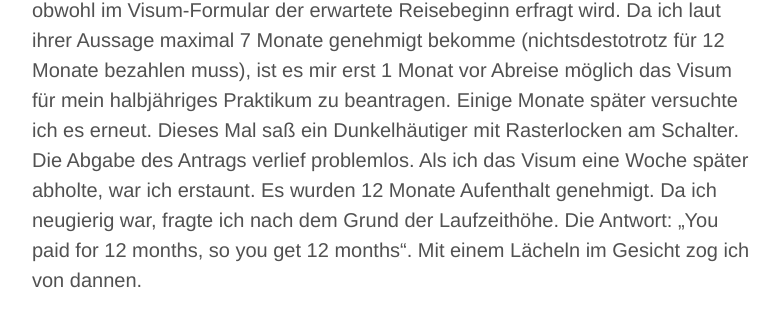
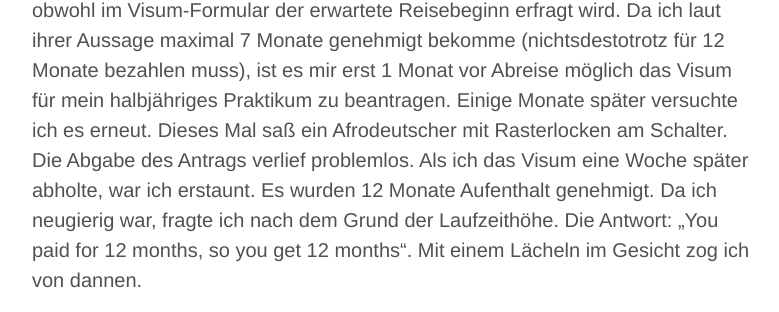
Before and after one commit to benjaminbergner/indien_blog, a Jekyll site: the page built from _posts/2014-09-29-wie-ich-meine-reise-nach-indien-organisierte-teil-2.md, in a window 1280 px wide and 900 px high, scrolled down 3636 px. Shown: the part 381-693 px from the top of the window, without its empty margins (248-1027 px from the left). Built offline with Jekyll 4.4.1, drawn with Linux system fonts in a browser that asks for light colours; Markdown is read by kramdown in place of the engine named in the settings; comment, search, counter and statistics services are not loaded; some of the changed text lies outside the part shown.

Commit message:
correc
correc

```diff
--- a/_posts/2014-09-29-wie-ich-meine-reise-nach-indien-organisierte-teil-2.md
+++ b/_posts/2014-09-29-wie-ich-meine-reise-nach-indien-organisierte-teil-2.md
@@ -40,7 +40,7 @@ description: "Im zweiten Teil gebe ich weitere Einblicke in die Organisation ein
 <h5>Das Visum</h5>
 <p>Erstes Geld gab ich für einen Reisepass aus. Als ich ein Einladungsschreiben vom Unternehmen bekam, war das der Startschuss mich um das Visum zu kümmern. Dafür war einiges an Bürokratie abzuleisten. Neben einem Formular, in dem zuerst persönliche Daten, dann Detaillierteres, u.a. der Beruf meines Vaters und meine vorherigen Reisezeile, abgefragt wurde, musste ich zwei Reisepasskopien, zwei Fotos in genau 5x5cm Größe, den Nachweis einer finanziellen Absicherung durch eine Förderung oder durch meine Eltern und das Einladungsschreiben des indischen Unternehmens einreichen.</p>
 <p>Bereits beim Ausfüllen des Formulars gab es Unklarheiten. Welche Art von Visum brauche ich eigentlich? Studentenvisum klingt plausibel… aber nein, ich studiere zwar, aber an keiner indischen Universität. Business-Visum? Nein, ich bekomme kein Geld. Kein Geld – kein Business, klingt logisch. Nach einiger Recherche stellte ich fest, dass für unbezahlte Praktika nur ein sogenanntes X-, auch Entry-Visum genannt, in Frage kommt. Dieses ist für all jene gedacht, die keinem anderen Visum zugeordnet werden können. Zweites Problem war das Abgabedatum. 4 Monate vor Reisebeginn tauchte ich bei der Botschaft auf. Die prunkvollen und nachbarschaftlich angeordneten Gebäude verschiedenster Botschaften faszinierten mich. Am Schalter saß ein Deutscher mit Cap. So habe ich mir die Leute bei der indischen Botschaft nicht gerade vorgestellt.</p>
-<p>Dieser wies mich zur Cox & Kings GmbH, an welche die Bearbeitung der Visumanträge abgegeben wurde. Dort angekommen sagte mir eine Mitarbeiterin, dass ich den Antrag viel zu früh abgeben möchte. Ich solle bis kurz vor Reisebeginn damit warten, da das Visum mit der Bestätigung gültig ist. Und das, obwohl im Visum-Formular der erwartete Reisebeginn erfragt wird. Da ich laut ihrer Aussage maximal 7 Monate genehmigt bekomme (nichtsdestotrotz für 12 Monate bezahlen muss), ist es mir erst 1 Monat vor Abreise möglich das Visum für mein halbjähriges Praktikum zu beantragen. Einige Monate später versuchte ich es erneut. Dieses Mal saß ein Dunkelhäutiger mit Rasterlocken am Schalter. Die Abgabe des Antrags verlief problemlos. Als ich das Visum eine Woche später abholte, war ich erstaunt. Es wurden 12 Monate Aufenthalt genehmigt. Da ich neugierig war, fragte ich nach dem Grund der Laufzeithöhe. Die Antwort: „You paid for 12 months, so you get 12 months“. Mit einem Lächeln im Gesicht zog ich von dannen.</p>
+<p>Dieser wies mich zur Cox & Kings GmbH, an welche die Bearbeitung der Visumanträge abgegeben wurde. Dort angekommen sagte mir eine Mitarbeiterin, dass ich den Antrag viel zu früh abgeben möchte. Ich solle bis kurz vor Reisebeginn damit warten, da das Visum mit der Bestätigung gültig ist. Und das, obwohl im Visum-Formular der erwartete Reisebeginn erfragt wird. Da ich laut ihrer Aussage maximal 7 Monate genehmigt bekomme (nichtsdestotrotz für 12 Monate bezahlen muss), ist es mir erst 1 Monat vor Abreise möglich das Visum für mein halbjähriges Praktikum zu beantragen. Einige Monate später versuchte ich es erneut. Dieses Mal saß ein Afrodeutscher mit Rasterlocken am Schalter. Die Abgabe des Antrags verlief problemlos. Als ich das Visum eine Woche später abholte, war ich erstaunt. Es wurden 12 Monate Aufenthalt genehmigt. Da ich neugierig war, fragte ich nach dem Grund der Laufzeithöhe. Die Antwort: „You paid for 12 months, so you get 12 months“. Mit einem Lächeln im Gesicht zog ich von dannen.</p>
 <h5>Unterkunft</h5>
 <p>Am Telefon teilte man mir mit, dass ich die ersten 14 Tage in einem Hotel unterkomme, bevor es in eine private Unterkunft (Stichwort PG - Paying Guest) geht. Da ich das echte Indien kennenlernen und vor allem Geld sparen wollte, machte es mir nichts aus, in der letzten Bruchbude unterzukommen. Statt mir trotz mehrfacher Kommunikation ein günstiges Hotel anzubieten, wurde das <a href="http://www.radhahotels.com/radha-regent-chennai/" target="_blank">Hotel</a> bereits gebucht, mit stolzen 50€ pro Nacht. Nach einem klärenden Gespräch und Herunterschrauben meiner Anforderungen wurde der <a href="http://www.seashellresidency.com/" target="_blank">Preis um mehr als die Hälfte gedrosselt.</a></p>
 <h5>Versicherung</h5>
```
